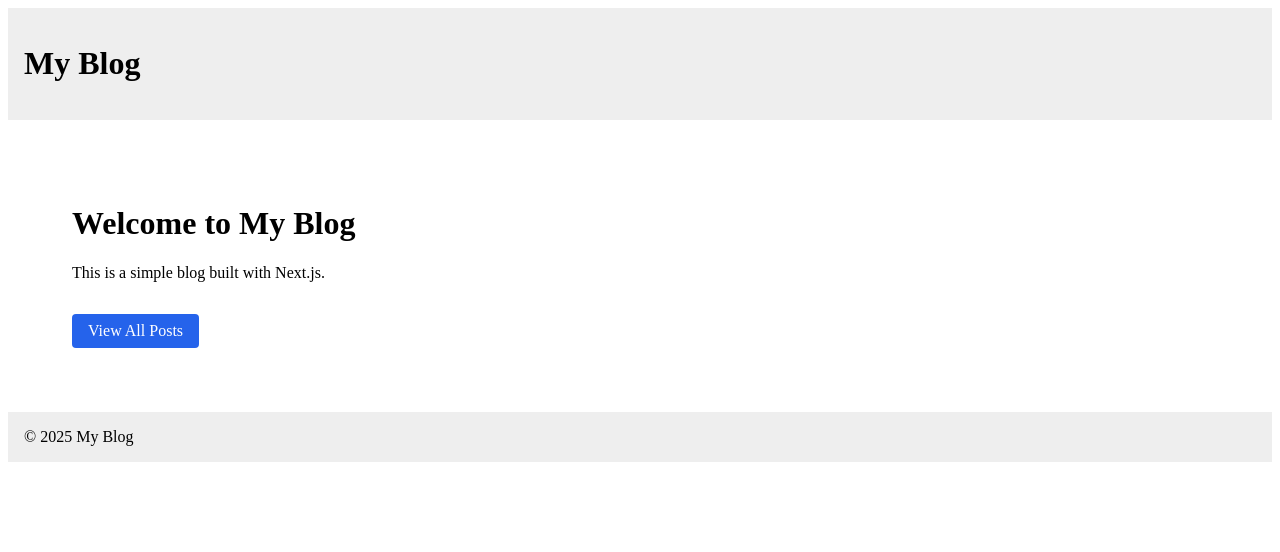
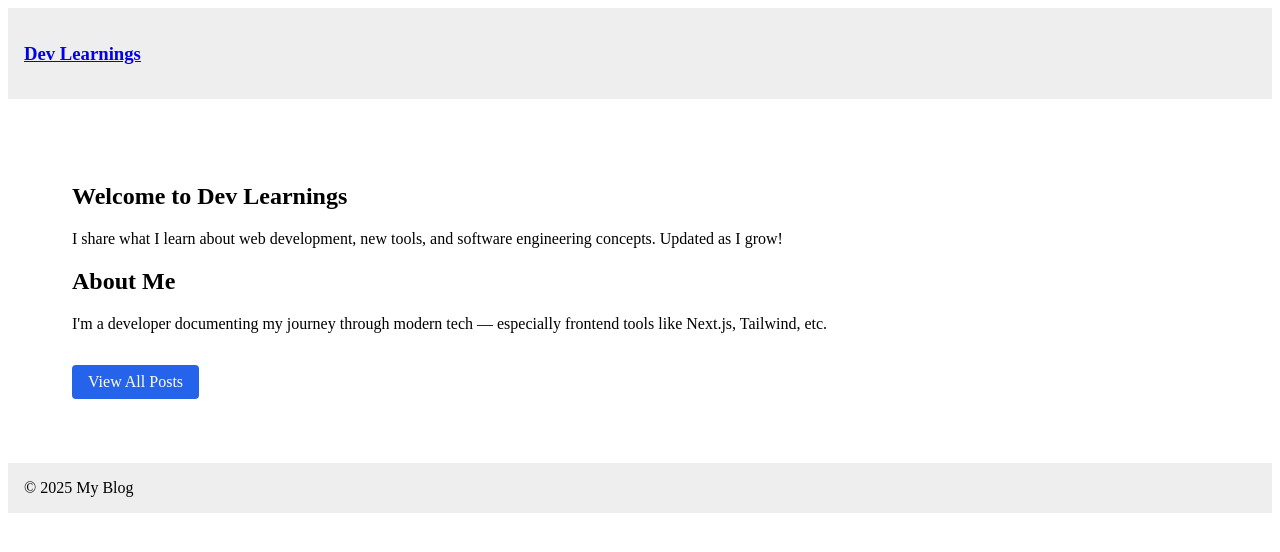
Before and after one commit to anekemuna/dev-learnings, a Next.js app: page / in a window 1280 px wide. Shown: the top 552 px of the page. Built offline with nearby package versions, Linux system fonts and the light colour scheme.

Commit message:
Basic Structure DOne

```diff
--- a/lib/posts.ts
+++ b/lib/posts.ts
@@ -1,17 +1,32 @@
+export interface Post {
+  postId: string;
+  title: string;
+  summary: string;
+  content: string;
+}
+
 // Mock blog post data
-export const posts = [
+export const posts: Post[] = [
   {
-    postId: 'my-first-post',
-    title: 'My First Post',
-    content: 'This is the content of the first post.',
+    postId: "first-post",
+    title: "My First Post",
+    summary: "Preview Text ...",
+    content: "This is the content of the first post.",
   },
   {
-    postId: 'nextjs-routing',
-    title: 'Understanding Next.js Routing',
-    content: 'Let’s talk about file-based routing in Next.js 15...',
+    postId: "second-post",
+    title: "My Second Post",
+    summary: "Preview Text ...",
+    content: "This is the content of the second post.",
   },
-]
+  {
+    postId: "third-post",
+    title: "My Third Post",
+    summary: "Preview Text ...",
+    content: "This is the content of the third post.",
+  },
+];
 
-export function getPostByPostId(postId: string) {
-  return posts.find(post => post.postId === postId)
+export function getPostById(postId: string) {
+  return posts.find((post) => post.postId === postId);
 }
--- a/src/app/layout.tsx
+++ b/src/app/layout.tsx
@@ -1,24 +1,30 @@
 import type { Metadata } from "next";
 import "./globals.css";
+import Link from "next/link";
 
 export const metadata: Metadata = {
-  title: "Create Next App",
-  description: "Generated by create next app",
+  title: "Dev Learnings",
+  description: "A blog of new tech concepts I have learnt",
 };
 
-
-export default function RootLayout({ children }: {children: React.ReactNode}) {
+export default function RootLayout({
+  children,
+}: {
+  children: React.ReactNode;
+}) {
   return (
     <html lang="en">
       <body>
-        <header style={{ padding: '1rem', background: '#eee' }}>
-          <h1>My Blog</h1>
+        <header style={{ padding: "1rem", background: "#eee" }}>
+          <Link href="/">
+            <h3>Dev Learnings</h3>
+          </Link>
         </header>
-        <main style={{ padding: '2rem' }}>{children}</main>
-        <footer style={{ padding: '1rem', background: '#eee' }}>
+        <main style={{ padding: "2rem" }}>{children}</main>
+        <footer style={{ padding: "1rem", background: "#eee" }}>
           © 2025 My Blog
         </footer>
       </body>
     </html>
-  )
+  );
 }
--- a/src/app/page.tsx
+++ b/src/app/page.tsx
@@ -3,8 +3,21 @@ import Link from "next/link";
 export default function HomePage() {
   return (
     <main style={{ padding: "2rem" }}>
-      <h1>Welcome to My Blog</h1>
-      <p>This is a simple blog built with Next.js.</p>
+      <section>
+        <h1>Welcome to Dev Learnings</h1>
+        <p>
+          I share what I learn about web development, new tools, and software
+          engineering concepts. Updated as I grow!
+        </p>
+      </section>
+      <section>
+        <h2>About Me</h2>
+        <p>
+          I'm a developer documenting my journey through modern tech —
+          especially frontend tools like Next.js, Tailwind, etc.
+        </p>
+      </section>
+
       <Link
         href="/posts"
         style={{
--- a/src/app/posts/[postId]/page.tsx
+++ b/src/app/posts/[postId]/page.tsx
@@ -1,4 +1,4 @@
-import { getPostByPostId } from '../../../../lib/posts'
+import { getPostById } from '../../../../lib/posts'
 import { notFound } from 'next/navigation'
 
 type Props = {
@@ -6,14 +6,14 @@ type Props = {
 }
 
 export async function generateMetadata({ params }: Props) {
-  const post = await getPostByPostId(params.postId)
+  const post = await getPostById(params.postId)
   return {
     title: post ? `${post.title} | My Blog` : 'Post not found',
   }
 }
 
-export default async function BlogPostPage({ params }: Props) {
-  const post = await getPostByPostId(params.postId)
+export default async function Post({ params }: Props) {
+  const post = await getPostById(params.postId)
 
   if (!post) return notFound()
 
--- a/src/app/posts/page.tsx
+++ b/src/app/posts/page.tsx
@@ -1,15 +1,14 @@
-import Link from 'next/link';
-import { posts } from '../../../lib/posts';
+import Link from "next/link";
+import { posts } from "../../../lib/posts";
+import PostCard from "../../../components/PostCard";
 
 export default function PostsList() {
   return (
-    <main style={{ padding: '1rem' }}>
-      <h1>Blog Posts</h1>
+    <main style={{ padding: "1rem" }}>
+      <h1>All Posts</h1>
       <ul>
-        {posts.map(post => (
-          <li key={post.postId}>
-            <Link href={`/posts/${post.postId}`}>{post.title}</Link>
-          </li>
+        {posts.map((post) => (
+          <PostCard key={post.postId} post={post} />
         ))}
       </ul>
     </main>
```
